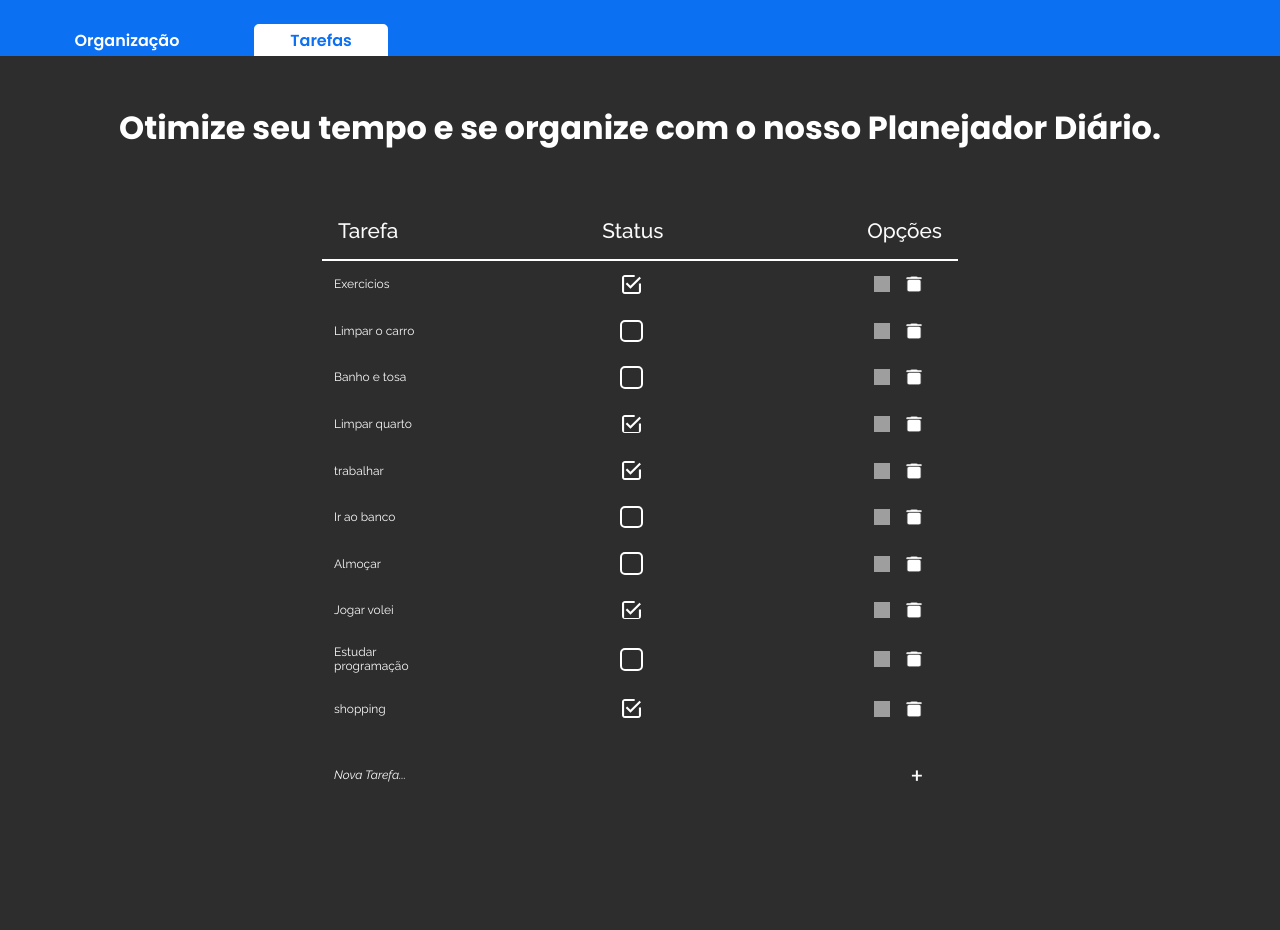
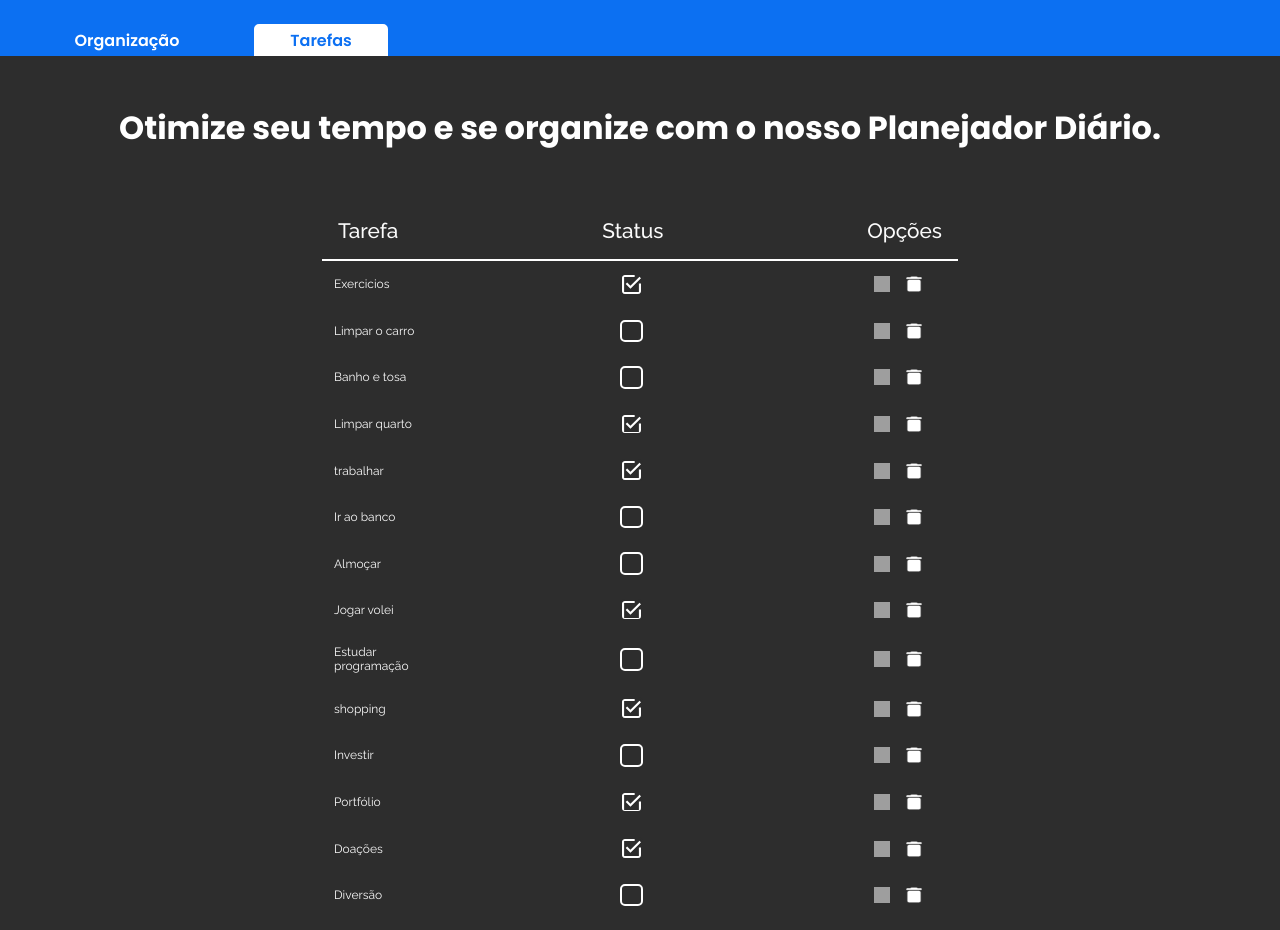
Before and after one commit to osmaclean/todolistDNC, a React (Vite) app: page / in a window 1280 px wide. Shown: the top 930 px of the page. Before the commit the page ends 820 px from the top, so only its background shows below. Built offline with nearby package versions, Linux system fonts and the light colour scheme; grey boxes are pictures that could not be loaded.

Commit message:
feat: add new five tasks

```diff
--- a/src/mock/tasks.mock.js
+++ b/src/mock/tasks.mock.js
@@ -59,4 +59,34 @@ export const DB = [
     description: "Fazer algumas compras no shopping",
     completed: true,
   },
+  {
+    id: 11,
+    title: "Investir",
+    description: "Investir 10K até 2024",
+    completed: false,
+  },
+  {
+    id: 12,
+    title: "Portfólio",
+    description: "Desenvolver portfólio pessoal",
+    completed: true,
+  },
+  {
+    id: 13,
+    title: "Doações",
+    description: "Realizar doações à quem precisa",
+    completed: true,
+  },
+  {
+    id: 14,
+    title: "Diversão",
+    description: "Sair 1 vez por mês com meus amigos",
+    completed: false,
+  },
+  {
+    id: 15,
+    title: "Filhos",
+    description: "Ter tempo de qualidade com meus filhos",
+    completed: true,
+  },
 ];
```
